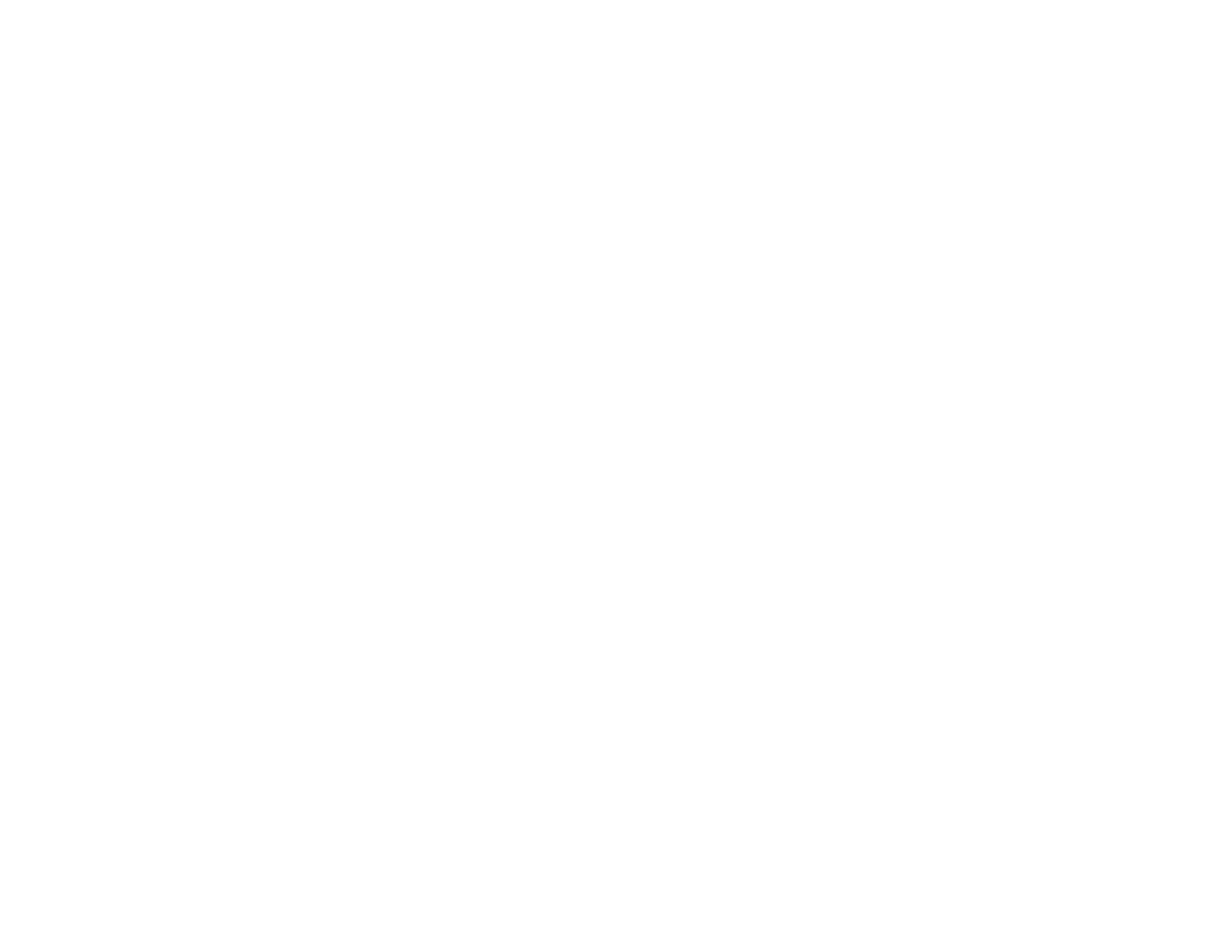
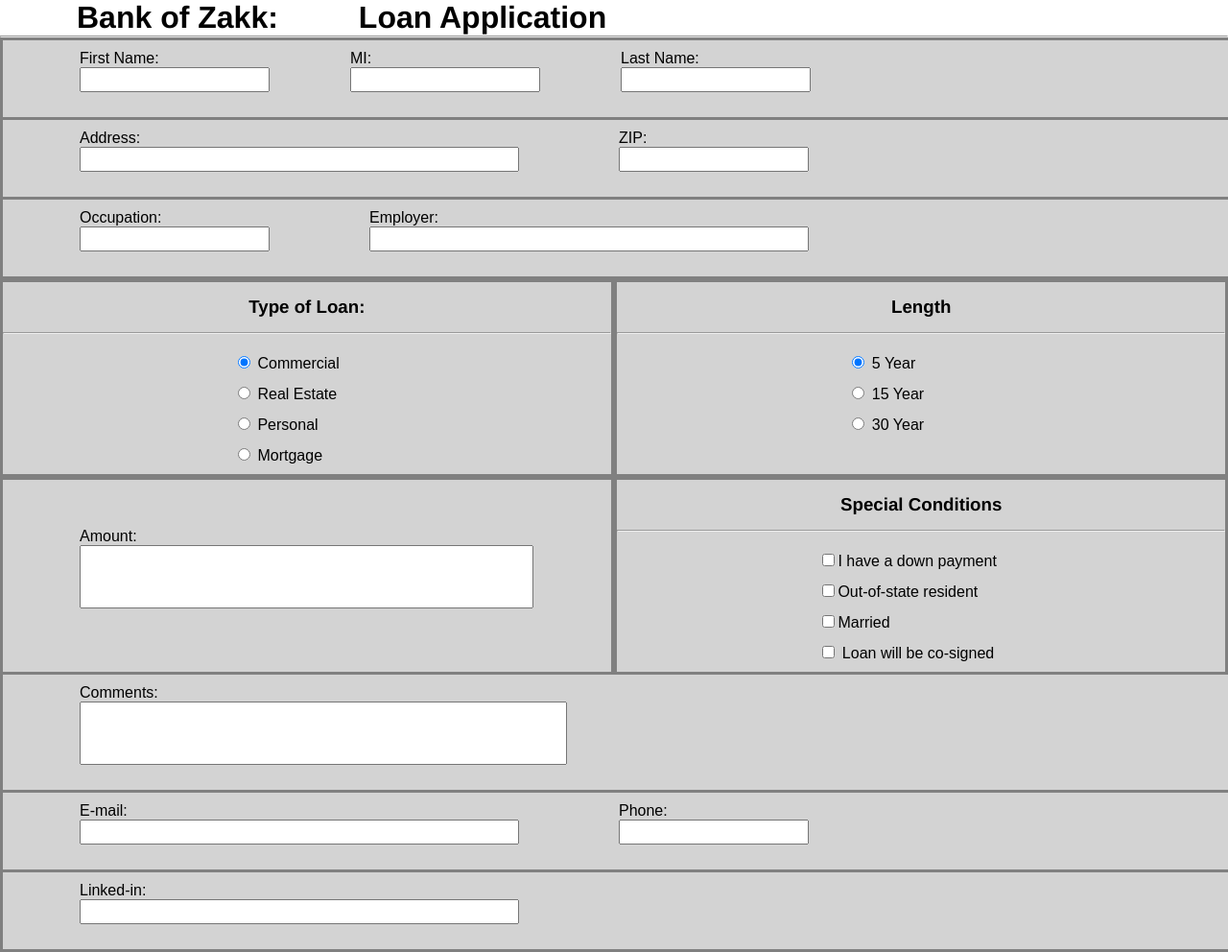
Before and after one commit to ZentoBits/Banking-Form, a plain HTML site: page index.html in a window 1280 px wide. Shown: the whole page at 96% size. Before the commit the page ends 800 px from the top, so only its background shows below. Drawn offline with Linux system fonts and the light colour scheme.

Commit message:
finished banking form

```diff
--- a/BankForm.css
+++ b/BankForm.css
@@ -4,4 +4,244 @@ body {
 	right: 0;
 	bottom: 0;
 	left: 0;
+	background: grey;
 }
+
+header {
+	background: white;
+}
+
+h1 {
+	display: inline;
+	margin-left: 80px;
+}
+
+h1, h3 {
+	font-family: helvetica;
+}
+
+#nomarg {
+	margin: 0;
+}
+
+form {
+	font-family: Arial;
+}
+
+/****************
+LINE 1
+****************/
+
+.line-1 {
+	background: lightgrey;
+	height: 80px;
+	width: 100%;
+	margin: 3px 3px 3px 3px;
+}
+
+.name {
+	display: inline-block;
+	margin-left: 80px;
+	padding-top: 10px;
+}
+
+.name input {
+	height: 20px;
+	width: 190px;
+}
+
+
+/****************
+LINE 2
+****************/
+
+.line-2 {
+	background: lightgrey;
+	height: 80px;
+	width: 100%;
+	margin: 3px 3px 3px 3px;
+}
+
+.address {
+	display: inline-block;
+	margin-left: 80px;
+	padding-top: 10px;
+}
+
+#address input{
+	width: 450px;
+	height: 20px;
+}
+
+#zip {
+	margin-left: 100px;
+}
+
+#zip input {
+	height: 20px;
+	width: 190px;
+}
+
+
+/****************
+LINE 3
+****************/
+
+.line-3 {
+	background: lightgrey;
+	height: 80px;
+	width: 100%;
+	margin: 3px 3px 3px 3px;
+}
+
+.job {
+	display: inline-block;
+	padding-top: 10px;
+}
+
+#occ input{
+	height: 20px;
+	width: 190px;
+}
+
+#emp input {
+	height: 20px;
+	width: 450px;
+}
+
+#emp {
+	margin-left: 100px;
+}
+
+#occ {
+	margin-left: 80px;
+}
+
+/****************
+BOX 1
+****************/
+
+.box-1 {
+	background: lightgrey;
+	height: 200px;
+	width: 49.5%;
+	margin: 3px 3px 3px 3px;
+	float: left;
+}
+
+h3 {
+	text-align: center;
+	margin: 15px 0;
+}
+
+.loanType {
+	margin-left: 240px;
+}
+
+.loanType input {
+	margin-top: 15px;
+}
+
+
+/****************
+BOX 2
+****************/
+
+.box-2 {
+	background: lightgrey;
+	height: 200px;
+	width: 49.5%;
+	margin: 3px 3px 3px 3px;
+	float: right;
+}
+
+/****************
+BOX 3
+****************/
+
+
+.box-3 {
+	background: lightgrey;
+	height: 200px;
+	width: 49.5%;
+	margin: 3px 3px 3px 3px;
+	float: left;
+}
+
+.amount {
+	margin-left: 80px;
+	padding-top: 50px;
+}
+
+.amount input {
+	height: 60px;
+	width: 84%;
+}
+
+
+/****************
+BOX 4
+****************/
+
+.box-4 {
+	background: lightgrey;
+	height: 200px;
+	width: 49.5%;
+	margin: 3px 3px 3px 3px;
+	float: right;
+}
+
+.checkbox {
+	margin-left: 210px;
+}
+
+.checkbox input {
+	margin-top: 15px;
+}
+
+
+/****************
+LINE 4
+****************/
+
+.line-4 {
+	background: lightgrey;
+	height: 120px;
+	width: 100%;
+	margin: 3px 3px 3px 3px;
+	clear: both;
+}
+
+.comm {
+	margin-left: 80px;
+	padding-top: 10px;
+}
+
+.comm input {
+	height: 60px;
+	width: 500px;
+}
+
+
+/****************
+LINE 5
+****************/
+
+.line-5 {
+	background: lightgrey;
+	height: 80px;
+	width: 100%;
+	margin: 3px 3px 3px 3px;
+}
+
+
+/****************
+LINE 6
+****************/
+
+.line-6 {
+	background: lightgrey;
+	height: 80px;
+	width: 100%;
+	margin: 3px 3px 3px 3px;
+}
--- a/index.html
+++ b/index.html
@@ -6,5 +6,126 @@
 </head>
 <body>
 
+<header>
+	<h1>Bank of Zakk:</h1>
+	<h1>Loan Application</h1>
+</header>
+
+<hr id="nomarg">
+
+<div class="line-1">
+	<form class="name">
+  		First Name:<br>
+ 		<input type="text" name="firstname"><br>
+  	</form>
+
+  	<form class="name">
+  		MI:<br>
+ 		<input type="text" name="firstname"><br>
+  	</form>
+
+  	<form class="name">
+  		Last Name:<br>
+ 		<input type="text" name="firstname"><br>
+  	</form>
+</div>
+
+<div class="line-2">
+	<form class="address" id="address">
+  		Address:<br>
+ 		<input type="text" name="firstname"><br>
+  	</form>
+
+  	<form class="address" id="zip">
+  		ZIP:<br>
+ 		<input type="text" name="firstname"><br>
+  	</form>
+</div>
+
+<div class="line-3">
+	<form class="job" id="occ">
+  		Occupation:<br>
+ 		<input type="text" name="firstname"><br>
+  	</form>
+
+  	<form class="job" id="emp">
+  		Employer:<br>
+ 		<input type="text" name="firstname"><br>
+  	</form>
+</div>
+
+<div class="box-1">
+	<h3>Type of Loan:</h3>
+	<hr>
+	<form class="loanType">
+	  <input type="radio" name="loanType" value="male" checked> Commercial
+	  <br>
+	  <input type="radio" name="loanType" value="female"> Real Estate
+	  <br>
+	  <input type="radio" name="loanType" value="other"> Personal
+	  <br>
+	  <input type="radio" name="loanType" value="other"> Mortgage
+	</form>
+</div>
+
+<div class="box-2">
+	<h3>Length</h3>
+	<hr>
+	<form class="loanType">
+	  <input type="radio" name="loanType" value="male" checked> 5 Year
+	  <br>
+	  <input type="radio" name="loanType" value="female">
+	  15 Year
+	  <br>
+	  <input type="radio" name="loanType" value="other">
+	  30 Year
+	</form>
+</div>
+
+<div class="box-3">
+	<form class="amount" id="amount">
+  		Amount:<br>
+ 		<input type="text" name="firstname"><br>
+  	</form>
+</div>
+
+<div class="box-4">
+	<h3>Special Conditions</h3>
+	<hr>
+	<form class="checkbox">
+		<input type="checkbox" name="vehicle" value="Bike">I have a down payment<br>
+		<input type="checkbox" name="vehicle" value="Car">Out-of-state resident<br>
+		<input type="checkbox" name="vehicle" value="Bike">Married<br>
+		<input type="checkbox" name="vehicle" value="Car">
+		Loan will be co-signed
+	</form>
+</div>
+
+<div class="line-4">
+	<form class="comm" id="comm">
+  		Comments:<br>
+ 		<input type="text" name="firstname"><br>
+  	</form>
+</div>
+
+<div class="line-5">
+	<form class="address" id="address">
+  		E-mail:<br>
+ 		<input type="text" name="firstname"><br>
+  	</form>
+
+  	<form class="address" id="zip">
+  		Phone:<br>
+ 		<input type="text" name="firstname"><br>
+  	</form>
+</div>
+
+<div class="line-6">
+	<form class="address" id="address">
+  		Linked-in:<br>
+ 		<input type="text" name="firstname"><br>
+  	</form>
+</div>
+
 </body>
 </html>
```
